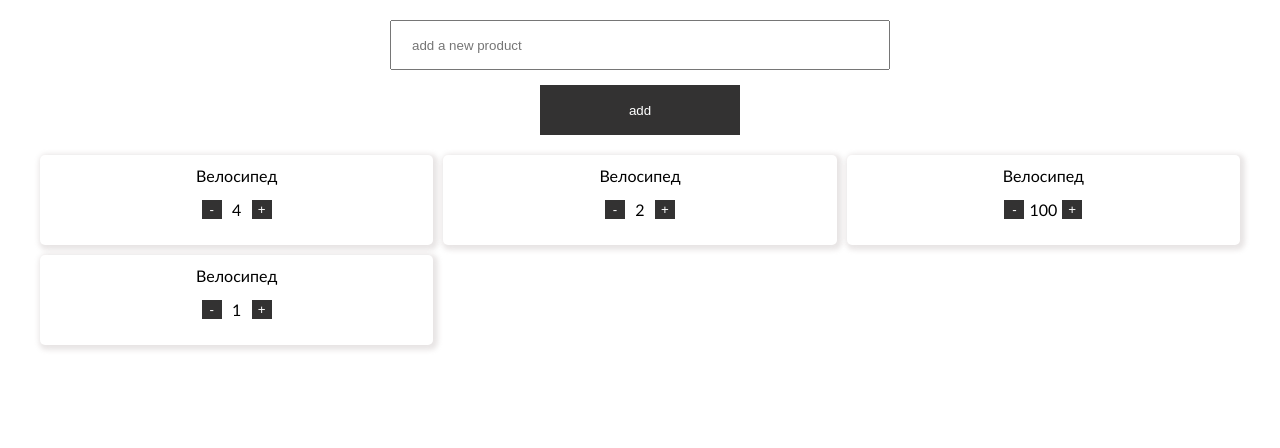
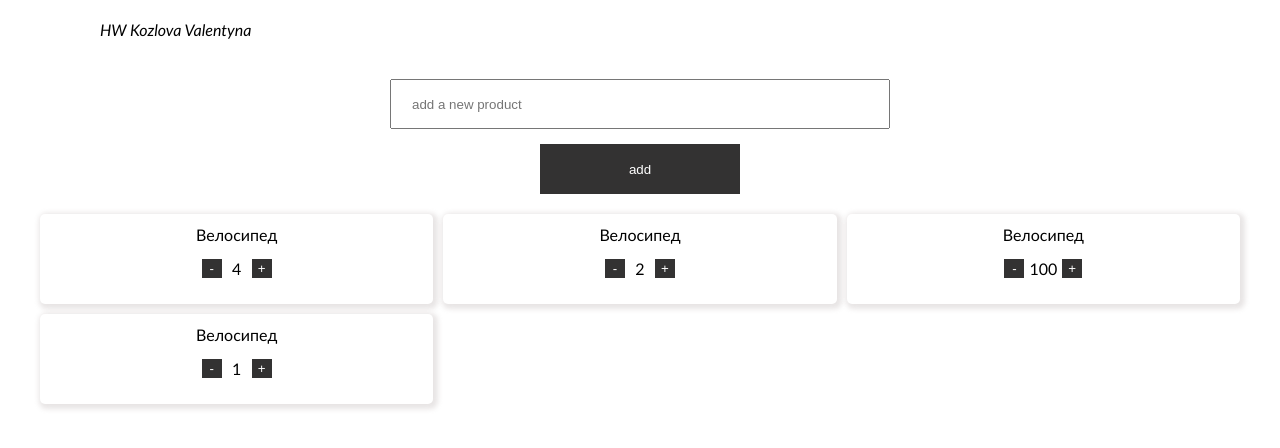
Before and after one commit to valetronika/FE_Pro, a plain HTML site: page DOM_LS_CART_01.06/index.html in a window 1280 px wide. Drawn offline with Linux system fonts and the light colour scheme.

Commit message:
add to hw dom ls cart  name

```diff
--- a/DOM_LS_CART_01.06/index.html
+++ b/DOM_LS_CART_01.06/index.html
@@ -8,7 +8,9 @@
     <link rel="stylesheet" href="style.css">
 </head>
 <body>
-
+    <header>
+        <p>HW Kozlova Valentyna</p>
+    </header>
     <div class="container">
         <form class="add_form">
             <input type="text" placeholder="add a new product" name="add">
--- a/DOM_LS_CART_01.06/style.css
+++ b/DOM_LS_CART_01.06/style.css
@@ -7,6 +7,17 @@
     display: flex;
     align-items: center;
     flex-direction: column;
+}
+header {
+    padding: 20px 100px;
+}
+html {
+    font-family: "Gill Sans", "Gill Sans MT", Calibri, "Trebuchet MS",
+        sans-serif;
+}
+header p {
+    font-style: italic;
+    text-decoration: dotted;
 }
 button {
     background: rgb(51, 50, 50);
@@ -52,8 +63,7 @@ button {
 }
 .content p {
     text-align: center;
-    font-family: "Gill Sans", "Gill Sans MT", Calibri, "Trebuchet MS",
-        sans-serif;
+
     font-weight: 500;
 }
 /* counter */
```
